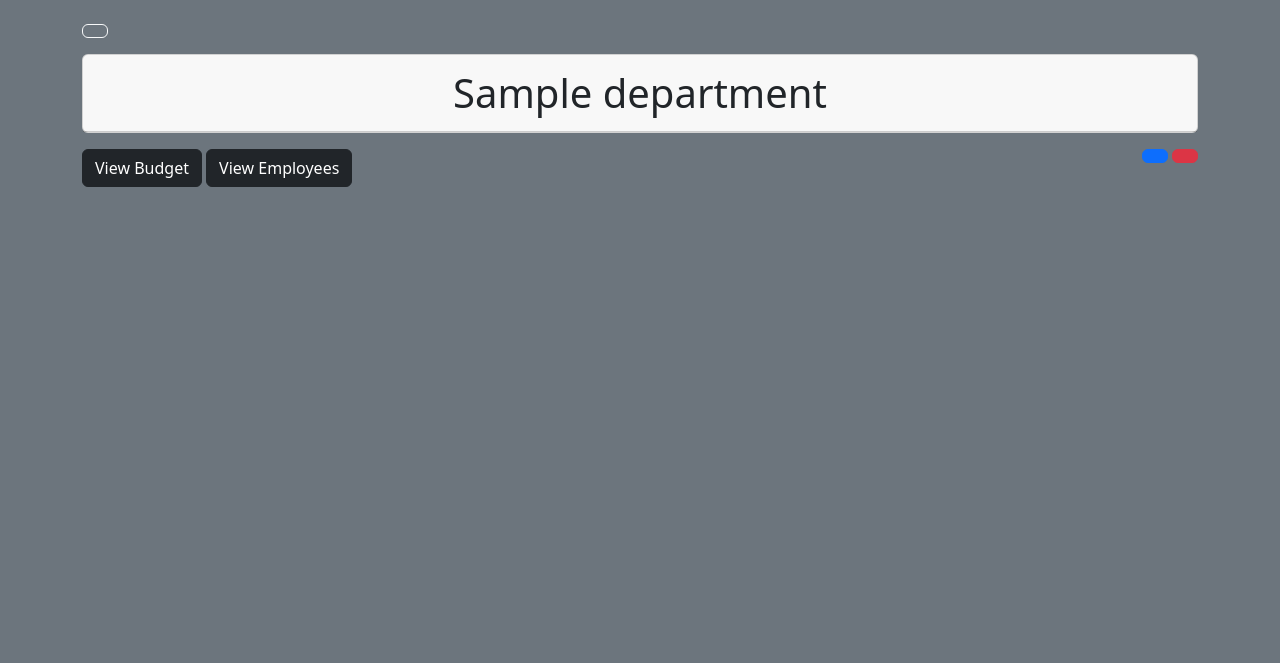
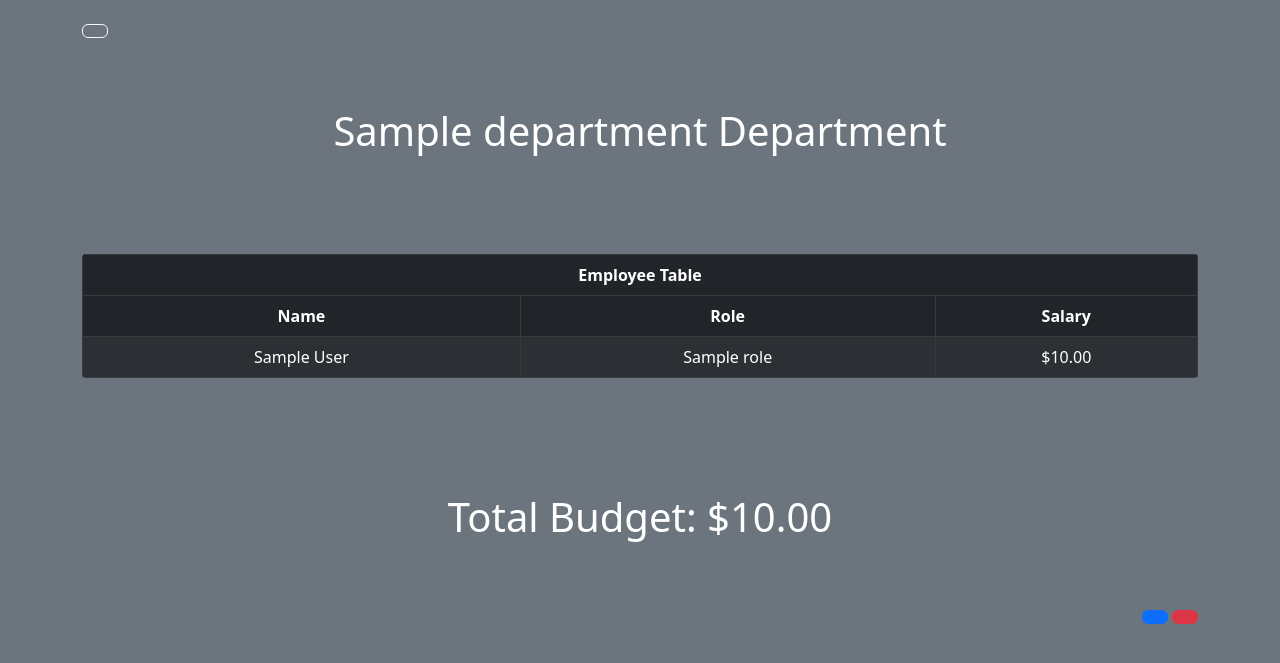
Before and after one commit to Codeyg12/Employee_Management, a Django app: page /department/1 in a window 1280 px wide. Shown: the part 56-719 px from the top of the page. Run offline with Django 4.2, Linux system fonts and the light colour scheme; a user stored in the database is signed in; tables that the repository leaves empty hold one stand-in row (values such as "Sample post"); some libraries are stand-ins or nearby versions.

Commit message:
alternate single department view

```diff
--- a/webpage/templates/department.html
+++ b/webpage/templates/department.html
@@ -1,7 +1,7 @@
 {% extends 'base.html' %}
 {% block content %}
 <a href="{% url 'view_departments' %}" class="btn btn-outline-light mb-3"><i class="fa-solid fa-arrow-left"></i></a>
-<div class="card">
+<!-- <div class="card">
     <div class="card-header text-bold fs-1 text-center">
         {{ single_department.department_name }}
     </div>
@@ -37,16 +37,16 @@
           </div>
       </div>
     </div>
-</div>
+</div> -->
 
-<!-- <a href="{% url 'view_departments' %}" class="btn btn-outline-light mb-3"><i class="fa-solid fa-arrow-left"></i></a>
-<div class="card bg-dark text-white">
-    <div class="card-header text-bold fs-1 text-center">
-        {{ single_department.department_name }}
+<div class="d-flex align-items-center justify-content-around flex-column text-center text-white bg-transparent h-75">
+    <div class=" text-bold fs-1 text-center">
+      {{ single_department.department_name }} Department
     </div>
     {% load my_filters %}
-    <table class="table table-striped table-hover table-dark table-bordered pl-3">
+    <table class="table table-striped table-hover table-dark table-bordered rounded-1 overflow-hidden">
         <thead>
+          <tr><th colspan="3">Employee Table</th></tr>
           <tr>
             <th scope="col">Name</th>
             <th scope="col">Role</th>
@@ -66,7 +66,7 @@
         </tbody>
       </table>
       <div  class="text-bold fs-1 text-center">
-        Total Budget {{ total | currency }}
+        Total Budget: {{ total | currency }}
       </div>
 </div>
     <div class="float-end">
@@ -98,7 +98,7 @@
           </div>
       </div>
     </div>
-</div> -->
+</div>
 
 
   {% endblock %}
```
Also changed, not shown: README.md.
